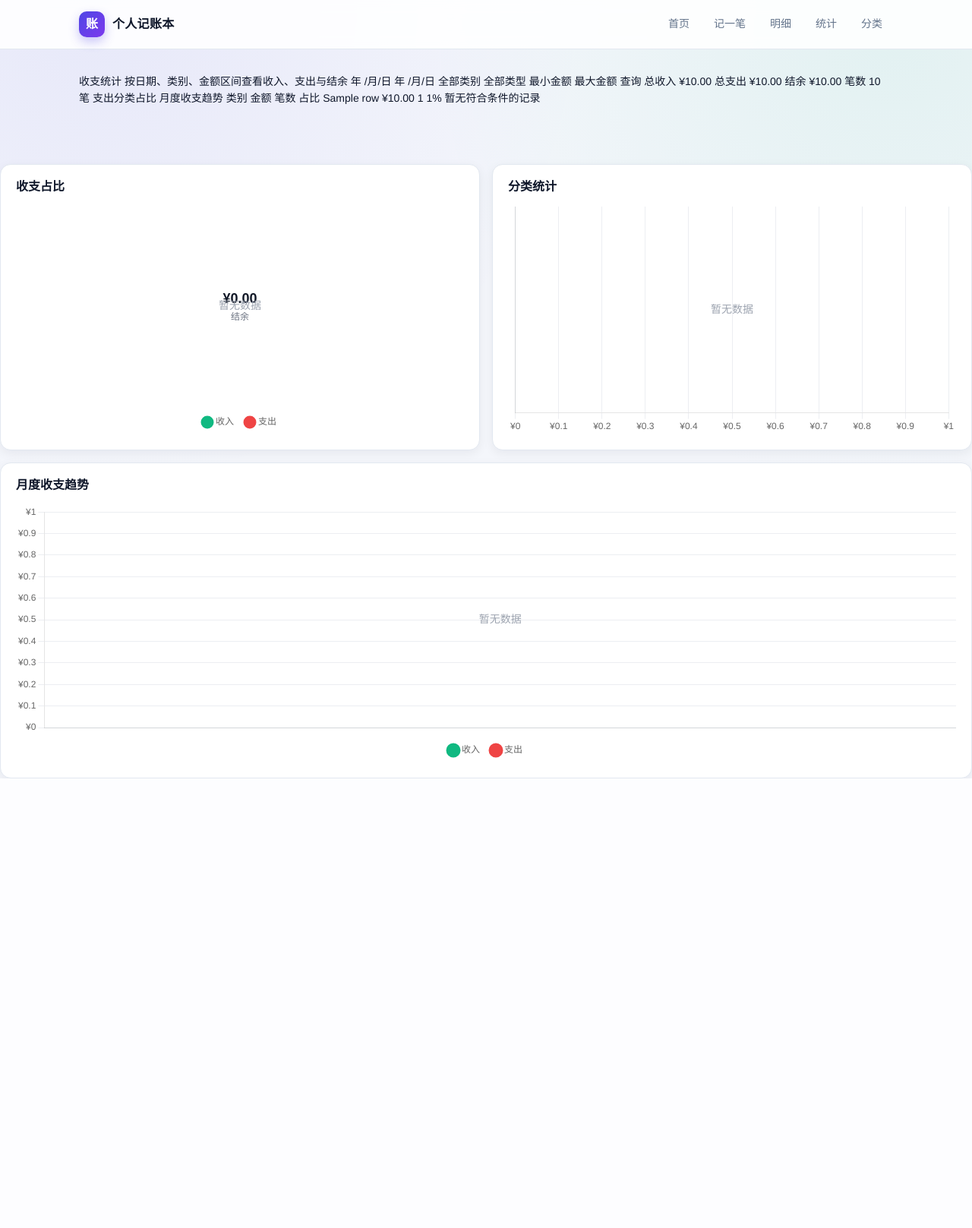
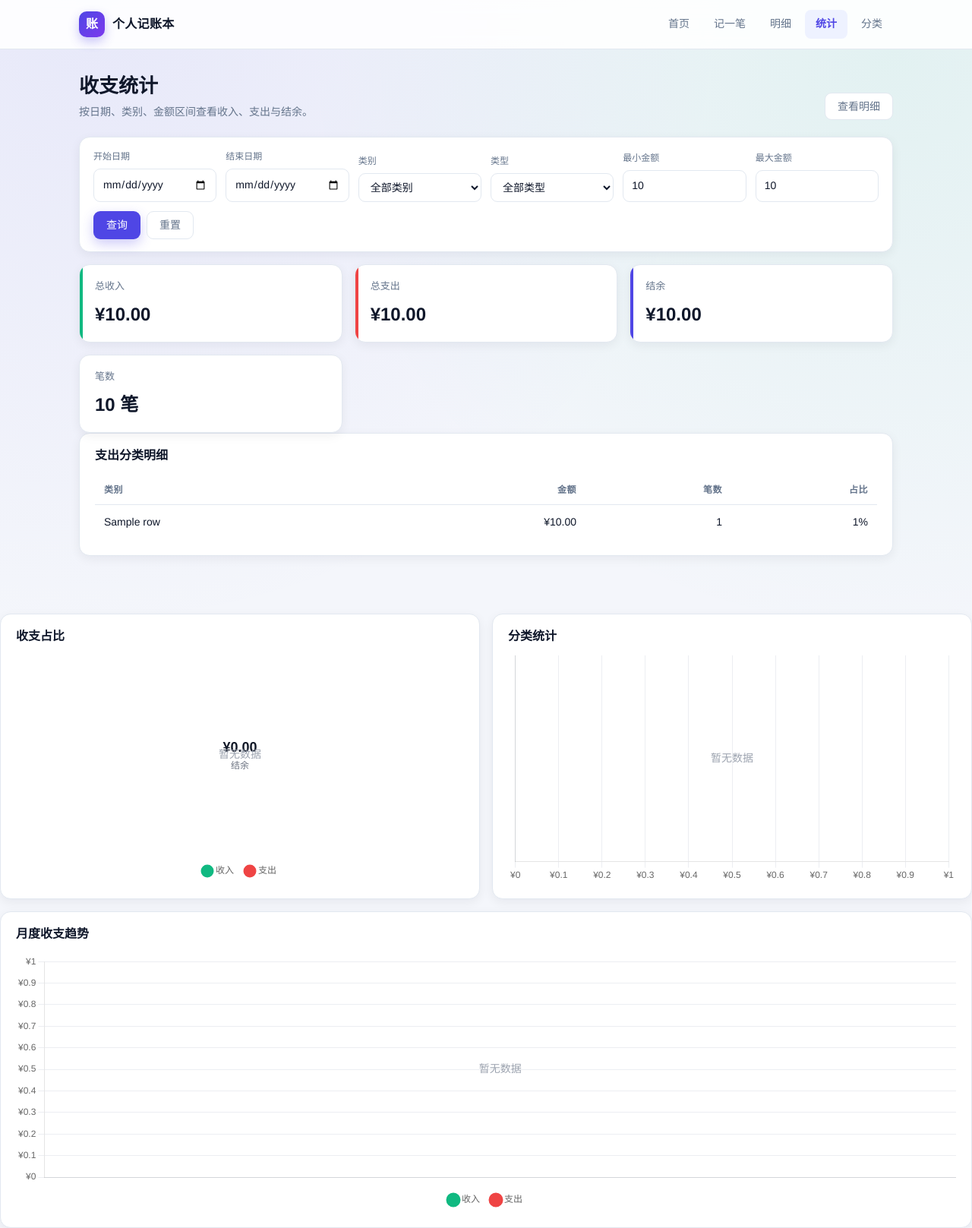
Before and after one commit to Limy-YY/personal-expense-tracker, a Flask app: template templates/stats.html in a window 1280 px wide. Shown: the whole page at 76% size. Before the commit the page ends 1025 px from the top, so only its background shows below. Run offline with Flask 3, Linux system fonts and the light colour scheme; the template is opened without the code that fills it: most values are stand-ins (such as "Sample title", 1, 10 or a date in 2020).

Commit message:
修复: issue#8方案1——重建stats.html+补record_new/record_edit/record_delete端点，/stats与录入编辑链路全通

```diff
--- a/app.py
+++ b/app.py
@@ -1,12 +1,20 @@
 """项目入口：负责注册各模块 Blueprint 并启动服务。"""
 
-from flask import Flask, redirect, render_template, request
+import datetime
+import math
+
+from flask import Flask, flash, redirect, render_template, request, url_for
 
 # 各模块均暴露 bp = Blueprint(...)，路由在各自文件内定义，此处仅统一挂载
 from record_add import record_add_bp as record_bp    # 成员C：记账录入
-from record_list import bp as list_bp     # 成员D：记录查看
+from record_list import bp as list_bp, filter_records as list_filter_records  # 成员D：记录查看
 from stats import bp as stats_bp, get_stats, money, type_label  # 成员E：统计
-from category import bp as category_bp, init_categories    # 成员F：分类管理
+from category import bp as category_bp, init_categories, list_categories  # 成员F：分类管理
+from storage import (load_records as storage_load_records,            # 成员B：存储
+                     get_record as storage_get_record,
+                     add_record as storage_add_record,
+                     update_record as storage_update_record,
+                     delete_record as storage_delete_record)
 
 init_categories()   # 确保 data/categories.json 存在（默认分类），否则类别校验全拒（J 补，issue #12）
 from export import bp as export_bp        # 成员A：数据导出
@@ -14,6 +22,7 @@ from query import bp as query_bp          # 成员G：筛选与搜索
 
 app = Flask(__name__)
 app.secret_key = "ledger-demo-2026"   # flash 消息需要（J 补，issue #12）
+
 
 app.register_blueprint(record_bp)
 app.register_blueprint(list_bp)
@@ -69,6 +78,85 @@ def categories_page():
     return render_template("categories.html", categories=list_categories())
 
 
+# ===== issue #8 方案1（A 拍板：后端适配 H）=====
+# 补齐 H 模板引用的缺失 endpoint：record_new / record_edit / record_delete。
+# 只做路由胶水，直接调用 B(storage)/F(category) 的现成函数，不改各成员模块。
+
+
+def _validate_ledger_form(form):
+    """record_form.html 表单校验，规则与 C 的 /add 对齐；H 表单无 account 字段，缺省记「未指定」。
+    返回 (data, err)。"""
+    rtype = (form.get("type") or "").strip()
+    date_str = (form.get("date") or "").strip()
+    amount_str = (form.get("amount") or "").strip()
+    category = (form.get("category") or "").strip()
+    note = (form.get("note") or "").strip()
+    account = (form.get("account") or "").strip() or "未指定"
+
+    if rtype not in ("income", "expense"):
+        return None, "非法的收支类型"
+    try:
+        datetime.date.fromisoformat(date_str)
+    except ValueError:
+        return None, "日期格式错误，必须为 YYYY-MM-DD"
+    try:
+        amount = float(amount_str)
+        if not math.isfinite(amount) or amount <= 0:
+            return None, "金额无效，必须是大于 0 的有效数字"
+    except ValueError:
+        return None, "金额必须是有效的数字"
+    if category not in [c.get("name") for c in list_categories()]:
+        return None, f'类别"{category}"不存在'
+    return {
+        "type": rtype, "date": date_str, "amount": round(amount, 2),
+        "category": category, "account": account, "note": note,
+    }, None
+
+
+@app.route("/record/new", methods=["GET", "POST"], endpoint="record_new")
+def record_new_page():
+    """记一笔（渲染 H 的 record_form.html，新模式）。"""
+    if request.method == "POST":
+        data, err = _validate_ledger_form(request.form)
+        if err:
+            flash(f"提交失败：{err}", "error")
+        else:
+            storage_add_record(data)
+            flash("记账成功！", "success")
+            return redirect(url_for("record_list.page_records"))
+    return render_template("record_form.html", mode="new", record=None,
+                           record_id=None, categories=list_categories(),
+                           today=datetime.date.today().isoformat())
+
+
+@app.route("/record/<record_id>/edit", methods=["GET", "POST"], endpoint="record_edit")
+def record_edit_page(record_id):
+    """编辑记录（编辑模式回填 record，POST 调 D/B 的更新接口）。"""
+    record = storage_get_record(record_id)
+    if record is None:
+        flash("记录不存在或已删除", "error")
+        return redirect(url_for("record_list.page_records"))
+    if request.method == "POST":
+        data, err = _validate_ledger_form(request.form)
+        if err:
+            flash(f"保存失败：{err}", "error")
+        else:
+            storage_update_record(record_id, data)
+            flash("保存修改成功！", "success")
+            return redirect(url_for("record_list.page_records"))
+    return render_template("record_form.html", mode="edit", record=record,
+                           record_id=record_id, categories=list_categories(),
+                           today=datetime.date.today().isoformat())
+
+
+@app.route("/record/<record_id>/delete", methods=["POST"], endpoint="record_delete")
+def record_delete_action(record_id):
+    """删除记录（record_list.html 的删除表单，POST + 前端确认弹窗）。"""
+    ok = storage_delete_record(record_id)
+    flash("删除成功！" if ok else "记录不存在或已删除", "success" if ok else "error")
+    return redirect(url_for("record_list.page_records"))
+
+
 if __name__ == "__main__":
     import os
     app.run(debug=False, host=os.environ.get("HOST", "0.0.0.0"), port=int(os.environ.get("PORT", 5000)))
--- a/templates/stats.html
+++ b/templates/stats.html
@@ -1,36 +1,118 @@
-{% extends "base.html" %} {% block content %}
-收支统计
-按日期、类别、金额区间查看收入、支出与结余
+{% extends "base.html" %}
+{% set active = 'stats' %}
+
+{% block title %}统计{% endblock %}
+
+{% block content %}
+<div class="page-head">
+  <div>
+    <h1>收支统计</h1>
+    <p class="page-sub">按日期、类别、金额区间查看收入、支出与结余。</p>
+  </div>
+  <a class="btn btn-ghost" href="/records">查看明细</a>
+</div>
 
 {# ===== 筛选表单：GET 提交到 /stats；filters 由后端回传（request.args） ===== #}
+<form class="filter-bar card" method="get" action="/stats">
+  <div class="filter-grid">
+    <label>开始日期
+      <input type="date" name="date_from" value="{{ filters.get('date_from', '') }}">
+    </label>
 
- 年 /月/日
+    <label>结束日期
+      <input type="date" name="date_to" value="{{ filters.get('date_to', '') }}">
+    </label>
 
- 年 /月/日
+    <label>类别
+      <select name="category">
+        <option value="">全部类别</option>
+        {% for c in categories %}
+          <option value="{{ c.name }}" {{ 'selected' if filters.get('category') == c.name }}>{{ c.name }}</option>
+        {% endfor %}
+      </select>
+    </label>
 
-全部类别
+    <label>类型
+      <select name="type">
+        <option value="">全部类型</option>
+        <option value="expense" {{ 'selected' if filters.get('type') == 'expense' }}>支出</option>
+        <option value="income" {{ 'selected' if filters.get('type') == 'income' }}>收入</option>
+      </select>
+    </label>
 
-全部类型
+    <label>最小金额
+      <input type="number" step="0.01" min="0" name="amount_min" value="{{ filters.get('amount_min', '') }}">
+    </label>
 
-最小金额
+    <label>最大金额
+      <input type="number" step="0.01" min="0" name="amount_max" value="{{ filters.get('amount_max', '') }}">
+    </label>
 
-最大金额
-查询
+    <div class="filter-actions">
+      <button class="btn btn-primary" type="submit">查询</button>
+      <a class="btn btn-ghost" href="/stats">重置</a>
+    </div>
+  </div>
+</form>
+
 {# ===== 汇总卡片：summary = {income, expense, balance} ===== #}
-总收入
-¥{{ summary.income | money }}
-总支出
-¥{{ summary.expense | money }}
-结余
-¥{{ summary.balance | money }}
-笔数
-{{ total }} 笔
-{# ===== 图表容器：图表由成员I 的 partials/charts.html 绘制 ===== #}
-{{ chart_category_type | type_label }}分类占比
-月度收支趋势
+<section class="stats-grid">
+  <article class="stat-card stat-income">
+    <p class="stat-label">总收入</p>
+    <p class="stat-value">¥{{ summary.income | money }}</p>
+  </article>
+
+  <article class="stat-card stat-expense">
+    <p class="stat-label">总支出</p>
+    <p class="stat-value">¥{{ summary.expense | money }}</p>
+  </article>
+
+  <article class="stat-card stat-balance">
+    <p class="stat-label">结余</p>
+    <p class="stat-value">¥{{ summary.balance | money }}</p>
+  </article>
+
+  <article class="stat-card">
+    <p class="stat-label">笔数</p>
+    <p class="stat-value">{{ total }} 笔</p>
+  </article>
+</section>
+
 {# ===== 分类明细：category_rows = {name, color, amount, count, percent} ===== #}
-{% for row in category_rows %} {% else %} {% endfor %}
-类别	金额	笔数	占比
-{{ row.name }}	¥{{ row.amount | money }}	{{ row.count }}	{{ row.percent }}%
-暂无符合条件的记录
-{% endblock %} {% block scripts %} {# ===== 注入图表数据：chart_data = {records, categories}；类型 chart_category_type ===== #} {% include "partials/charts.html" %} {% endblock %}
+<section class="card">
+  <div class="card-head">
+    <h2>{{ chart_category_type | type_label }}分类明细</h2>
+  </div>
+  {% if category_rows %}
+    <div class="table-wrap">
+      <table class="table">
+        <thead>
+          <tr>
+            <th>类别</th>
+            <th class="num">金额</th>
+            <th class="num">笔数</th>
+            <th class="num">占比</th>
+          </tr>
+        </thead>
+        <tbody>
+          {% for row in category_rows %}
+            <tr>
+              <td>{{ row.name }}</td>
+              <td class="num">¥{{ row.amount | money }}</td>
+              <td class="num">{{ row.count }}</td>
+              <td class="num">{{ row.percent }}%</td>
+            </tr>
+          {% endfor %}
+        </tbody>
+      </table>
+    </div>
+  {% else %}
+    <div class="empty">暂无符合条件的记录</div>
+  {% endif %}
+</section>
+{% endblock %}
+
+{% block scripts %}
+{# ===== 注入图表数据：chart_data = {records, categories}；由成员 I 的 partials/charts.html 绘制 ===== #}
+{% include "partials/charts.html" %}
+{% endblock %}
```
Also changed, not shown: data/records.json (+1 -48 lines), 1 other file.
